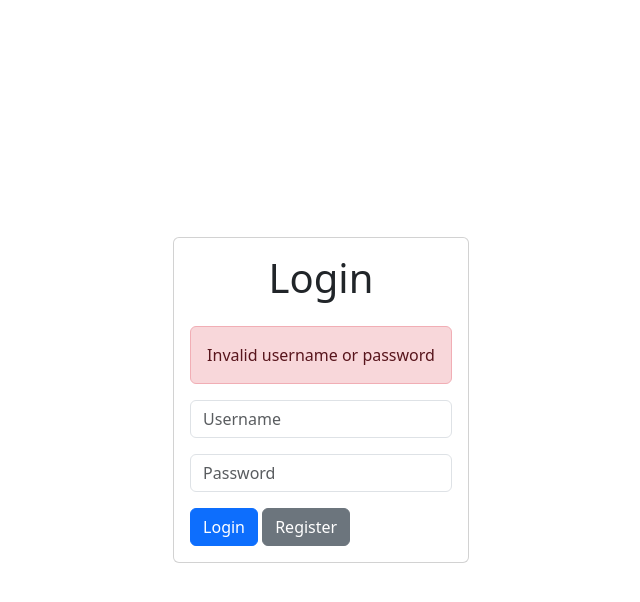
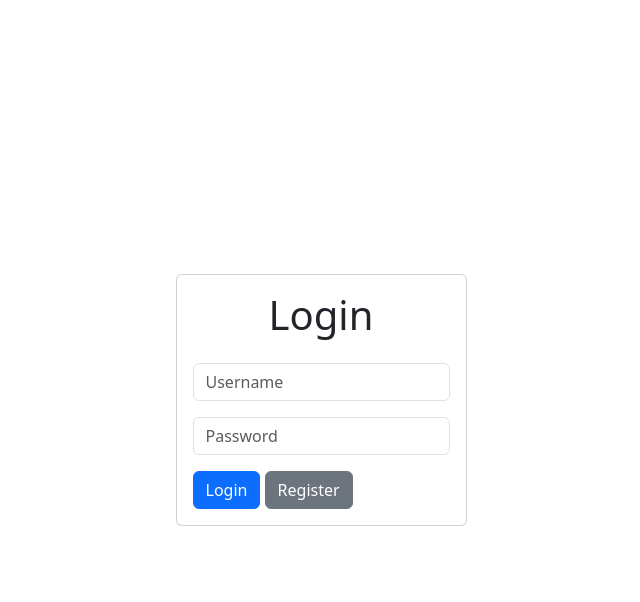
Before and after one commit to IGLADI/erasmusbot, a Flask app: page / in a window 1280 px wide. Shown: the top 602 px of the page, without its empty margins (319-959 px from the left). Run offline with Flask 3, Linux system fonts and the light colour scheme; parts of the project's set-up code (start-up, migrations or seed data) failed here and were passed over.

Commit message:
everything works, final version

```diff
--- a/templates/index.html
+++ b/templates/index.html
@@ -137,7 +137,7 @@
             <div class="card-body">
                 <div id="loginContainer">
                     <h1 class="card-title text-center mb-4">Login</h1>
-                    <div id="loginError" class="alert alert-danger">Invalid username or password</div>
+                    <div id="loginError" class="alert alert-danger" style="display: none;">Invalid username or password</div>
                     <div class="input-group mb-3">
                         <input type="text" id="username" class="form-control" placeholder="Username" />
                     </div>
```
